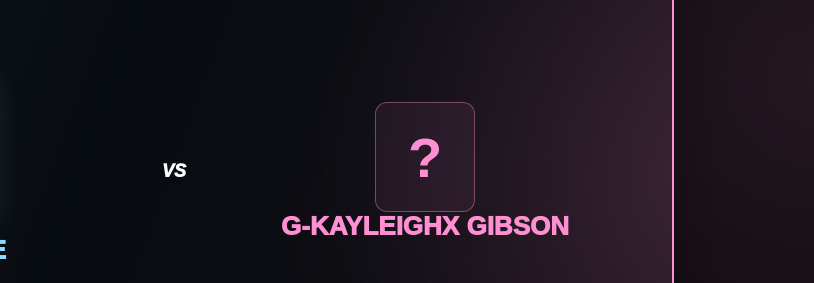
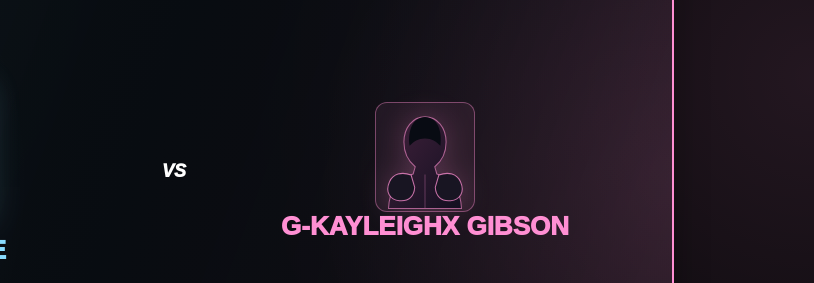
Before and after one commit to OfficialTeamWolfpackApp/Mrs-Wolfie, a plain HTML site: page schedule.html in a window 1280 px wide. Shown: the part 576-859 px from the top of the page, 466-1280 px from the left. Drawn offline with Linux system fonts and the light colour scheme; no server answers.

Commit message:
Replace TBA question marks with mystery boxer silhouette on Mrs Wolfie pages

```diff
--- a/schedule.html
+++ b/schedule.html
@@ -2018,6 +2018,7 @@ a.schedule-card:hover{
 }
 
   .schedule-opponent-placeholder{display:flex;align-items:center;justify-content:center;width:100px;height:110px;border:1px solid rgba(255,143,211,.4);border-radius:12px;background:rgba(255,143,211,.07);color:#ff8fd3;font-size:56px;font-weight:900}.schedule-opponent-placeholder[hidden],#scheduleOpponentPhoto[hidden]{display:none!important}
+.mystery-boxer-silhouette{display:block;width:100%;height:100%;max-height:160px;filter:drop-shadow(0 0 14px rgba(255,143,211,.22))}
 </style>
 
 </head>
@@ -2311,7 +2312,13 @@ a.schedule-card:hover{
     hidden
   >
 
-  <div id="scheduleOpponentPlaceholder" class="schedule-opponent-placeholder">?</div>
+  <div id="scheduleOpponentPlaceholder" class="schedule-opponent-placeholder"><svg class="mystery-boxer-silhouette" viewBox="0 0 180 210" xmlns="http://www.w3.org/2000/svg" role="img" aria-label="Mystery opponent silhouette">
+  <defs><linearGradient id="mysteryBoxerFill" x1="0" y1="0" x2="1" y2="1"><stop stop-color="#40213b"/><stop offset="1" stop-color="#130f20"/></linearGradient></defs>
+  <path d="M19 205c2-38 19-59 48-67l4-14c-15-12-22-28-22-48 0-28 17-49 41-49s41 21 41 49c0 20-7 36-22 48l4 14c29 8 46 29 48 67Z" fill="url(#mysteryBoxerFill)" stroke="#ff8fd3" stroke-opacity=".6" stroke-width="2"/>
+  <path d="M60 83c-4-29 6-56 30-56s34 27 30 56c-9-8-16-14-30-14s-21 6-30 14Z" fill="#080b13"/>
+  <path d="M63 140c-19-7-35-2-42 13-9 20 1 35 19 37 19 2 29-9 30-26l-7-24ZM117 140c19-7 35-2 42 13 9 20-1 35-19 37-19 2-29-9-30-26l7-24Z" fill="#181522" stroke="#ff8fd3" stroke-opacity=".75" stroke-width="2"/>
+  <path d="M90 139v65" stroke="#ff8fd3" stroke-opacity=".3" stroke-width="2"/>
+</svg></div>
   <div class="fighter opponent">
     TBA
   </div>
```
